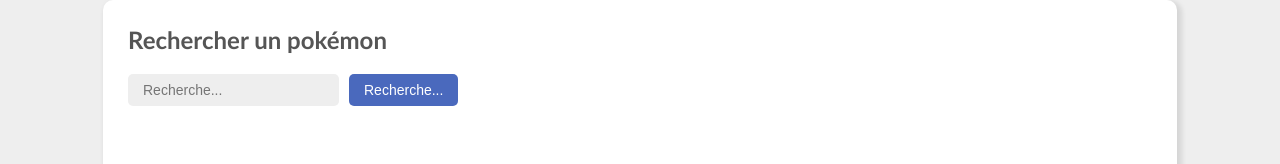
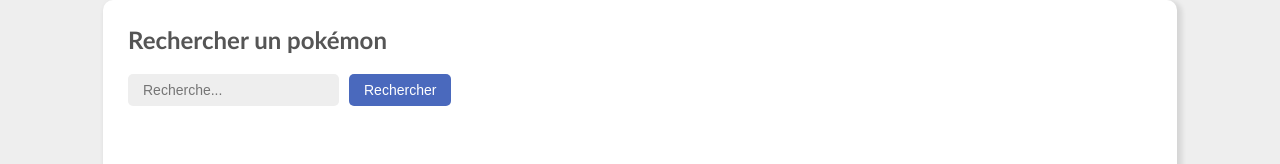
Before and after one commit to MaloSRT/pokedex-reactjs, a React (Create React App) app: page / in a window 1280 px wide. Shown: the part 120-284 px from the top of the page. Built offline with nearby package versions, Linux system fonts and the light colour scheme.

Commit message:
Modification du texte du bouton 'Rechercher'

```diff
--- a/src/containers/Home.jsx
+++ b/src/containers/Home.jsx
@@ -19,7 +19,7 @@
             <h2>Rechercher un pokémon</h2>
             <form className="inline" onSubmit={handleSubmit}>
                 <input type="text" id="search-field" name="search" placeholder="Recherche..." autoFocus />
-                <input type="submit" id="search-btn" value="Recherche..." />
+                <input type="submit" id="search-btn" value="Rechercher" />
             </form>
 
         </>
```
